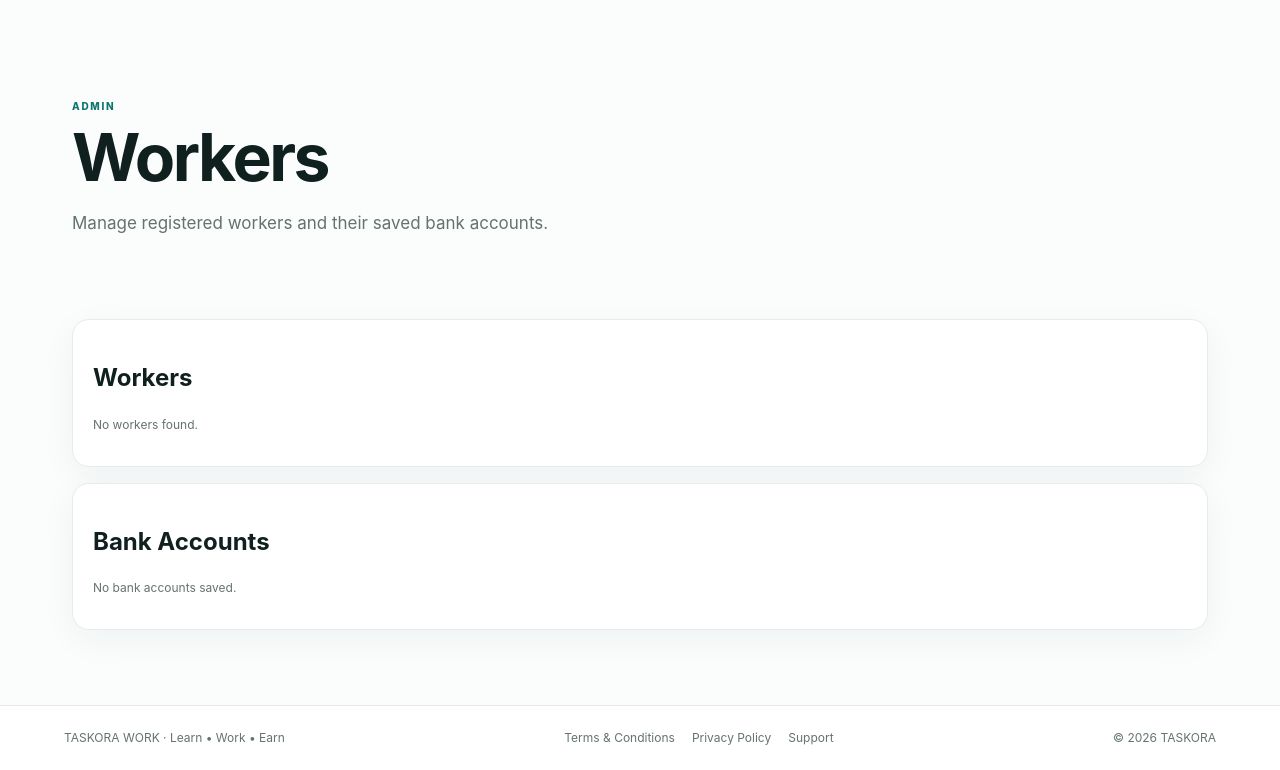
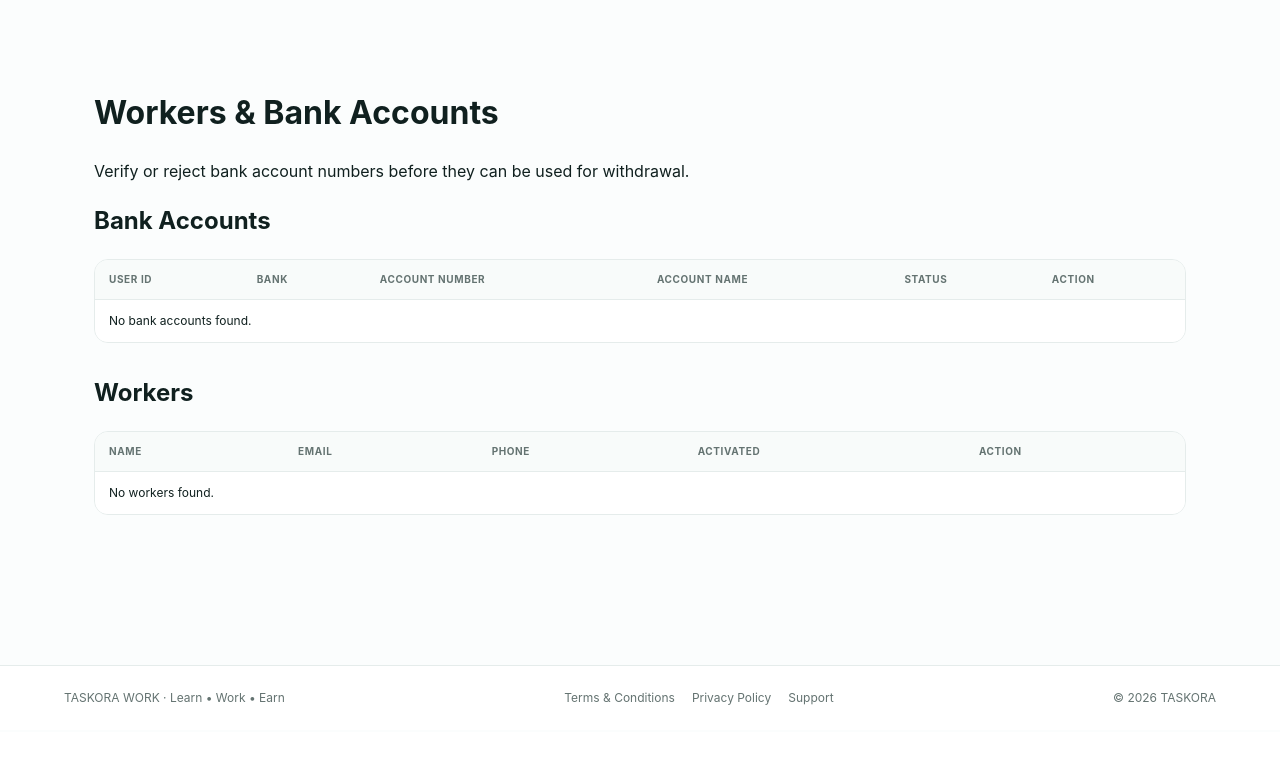
Before and after one commit to ssdplc1-crypto/taskora-work, a Flask app: page /admin/users in a window 1280 px wide. Shown: the part 68-838 px from the top of the page. After the commit the page ends 773 px from the top, so only its background shows below. Run offline with Flask 3, Linux system fonts and the light colour scheme; the visitor is signed in with stand-in values (Sample User, id 1); data comes from the database, SQL or seed files in the repository; some libraries are stand-ins or nearby versions.

Commit message:
Add files via upload

```diff
--- a/templates/admin_users.html
+++ b/templates/admin_users.html
@@ -1,69 +1,68 @@
 {% extends "base.html" %}
-{% block title %}Workers · TASKORA WORK{% endblock %}
+{% block title %}Workers & Bank Accounts — TASKORA WORK{% endblock %}
 {% block content %}
-<section class="hero">
-  <div>
-    <div class="eyebrow">ADMIN</div>
-    <h1>Workers</h1>
-    <p class="muted">Manage registered workers and their saved bank accounts.</p>
-  </div>
-</section>
+<div class="container">
+  <h1>Workers & Bank Accounts</h1>
+  <p>Verify or reject bank account numbers before they can be used for withdrawal.</p>
 
-<div class="card admin-card">
-  <h2>Workers</h2>
-  {% if users %}
+  <h2>Bank Accounts</h2>
   <div class="table-wrap">
     <table>
-      <thead><tr><th>Worker</th><th>Phone</th><th>Status</th><th>Action</th></tr></thead>
+      <thead>
+        <tr><th>User ID</th><th>Bank</th><th>Account Number</th><th>Account Name</th><th>Status</th><th>Action</th></tr>
+      </thead>
       <tbody>
-      {% for u in users %}
+      {% for b in banks %}
+        {% set bank_status = b.status or ('verified' if b.is_verified else 'pending') %}
         <tr>
-          <td><strong>{{ u.full_name }}</strong><div class="muted">{{ u.email }}</div></td>
-          <td>{{ u.phone }}</td>
-          <td>{{ 'Active' if u.activated else 'Inactive' }}</td>
+          <td>{{ b.user_id }}</td>
+          <td>{{ b.bank_name }}<br><small>{{ b.bank_code }}</small></td>
+          <td>{{ b.account_number }}</td>
+          <td>{{ b.account_name or '—' }}</td>
+          <td><span class="status {{ bank_status }}">{{ bank_status|upper }}</span></td>
           <td>
-            <form method="post" action="{{ url_for('admin_toggle_activation', user_id=u.id) }}">
-              <button class="btn small" type="submit">{{ 'Deactivate' if u.activated else 'Activate' }}</button>
-            </form>
+            {% if bank_status != 'verified' %}
+              <form method="post" action="{{ url_for('admin_verify_bank', bank_id=b.id) }}" style="display:inline-block;margin:2px">
+                <button class="btn" type="submit">Verify</button>
+              </form>
+            {% endif %}
+            {% if bank_status != 'rejected' %}
+              <form method="post" action="{{ url_for('admin_reject_bank', bank_id=b.id) }}" style="display:inline-block;margin:2px">
+                <input name="note" placeholder="Reason (optional)" maxlength="500" style="max-width:180px">
+                <button class="btn danger" type="submit" onclick="return confirm('Reject this bank account number?')">Reject Account</button>
+              </form>
+            {% else %}
+              <small>{{ b.rejection_note or 'Rejected by admin' }}</small>
+            {% endif %}
           </td>
         </tr>
+      {% else %}
+        <tr><td colspan="6">No bank accounts found.</td></tr>
       {% endfor %}
       </tbody>
     </table>
   </div>
-  {% else %}<p class="muted">No workers found.</p>{% endif %}
-</div>
 
-<div class="card admin-card" style="margin-top:16px;">
-  <h2>Bank Accounts</h2>
-  {% if banks %}
+  <h2 style="margin-top:32px">Workers</h2>
   <div class="table-wrap">
     <table>
-      <thead><tr><th>Bank</th><th>Account</th><th>Name</th><th>Status</th><th>Action</th></tr></thead>
+      <thead><tr><th>Name</th><th>Email</th><th>Phone</th><th>Activated</th><th>Action</th></tr></thead>
       <tbody>
-      {% for b in banks %}
+      {% for u in users %}
         <tr>
-          <td><strong>{{ b.bank_name }}</strong><div class="muted">{{ b.bank_code }}</div></td>
-          <td>{{ b.account_number }}</td>
-          <td>{{ b.account_name or '—' }}</td>
-          <td>{{ 'Verified' if b.is_verified else 'Pending' }}</td>
+          <td>{{ u.full_name }}</td><td>{{ u.email }}</td><td>{{ u.phone }}</td>
+          <td>{{ 'YES' if u.activated else 'NO' }}</td>
           <td>
-            <div style="display:flex;gap:6px;flex-wrap:wrap;">
-              {% if not b.is_verified %}
-              <form method="post" action="{{ url_for('admin_verify_bank', bank_id=b.id) }}">
-                <button class="btn small" type="submit">Verify</button>
-              </form>
-              {% endif %}
-              <form method="post" action="{{ url_for('admin_delete_bank', bank_id=b.id) }}" onsubmit="return confirm('Delete this bank account permanently?');">
-                <button class="btn small danger" type="submit">Delete</button>
-              </form>
-            </div>
+            <form method="post" action="{{ url_for('admin_toggle_activation', user_id=u.id) }}">
+              <button class="btn" type="submit">{{ 'Deactivate' if u.activated else 'Activate' }}</button>
+            </form>
           </td>
         </tr>
+      {% else %}
+        <tr><td colspan="5">No workers found.</td></tr>
       {% endfor %}
       </tbody>
     </table>
   </div>
-  {% else %}<p class="muted">No bank accounts saved.</p>{% endif %}
 </div>
 {% endblock %}
```
